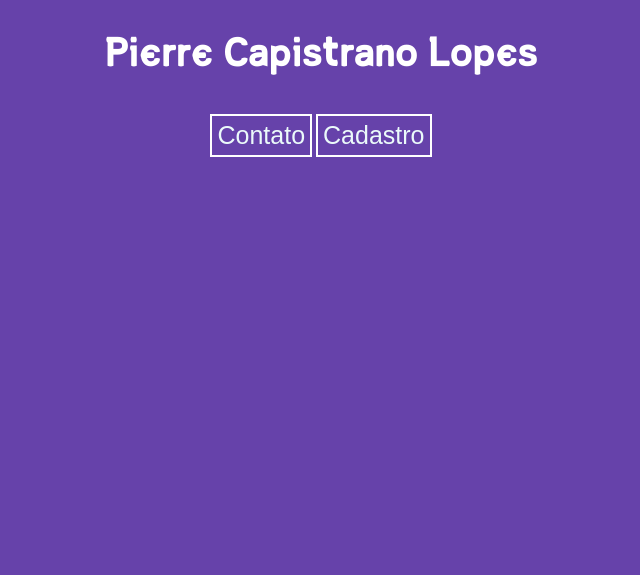
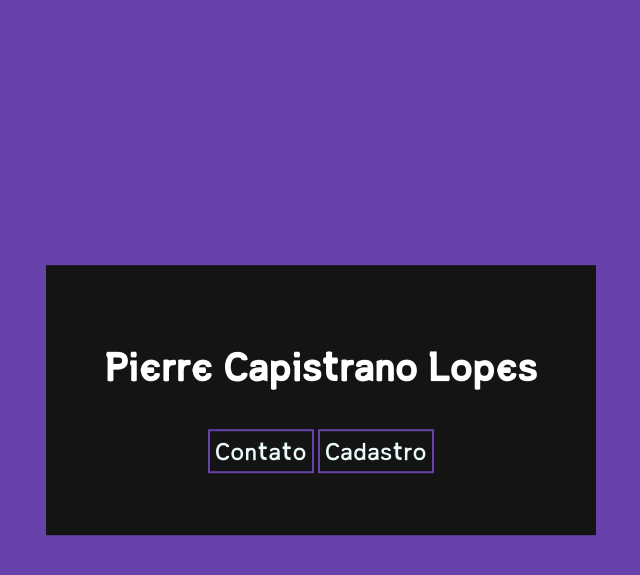
Before and after one commit to marcondesmacaneiro/aula_webi_2021, a PHP site: page / in a window 1280 px wide. Shown: the top 575 px of the page, without its empty margins (319-959 px from the left). Run offline with PHP 8.4, Linux system fonts and the light colour scheme.

Commit message:
Ajustado paginas

```diff
--- a/pierre_lopes/cadastro.html
+++ b/pierre_lopes/cadastro.html
@@ -75,12 +75,10 @@
                         <td> <button type="submit" class="enviar">Enviar</button></td>
                         <td> </td>
                     </tr>
-                    <tr>
-                        <td><a href="index.html"><button type="submit" class="enviar">Voltar</button></a> </td>
-                    </tr>
                 </tbody>
             </table>
         </form>
+        <a href="index.html"><button class="enviar">Voltar</button></a>
     </div>
 </body>
 
--- a/pierre_lopes/contato.html
+++ b/pierre_lopes/contato.html
@@ -8,12 +8,14 @@
     <title>Document</title>
 </head>
 <body>
+    <div class="infocontato">
         <address class="contato">
             <p>Pierre Capistrano Lopes</p>
             <p>Email: <a href="pierre.clopes@unidavi.edu.br" target="_blank">pierre.clopes@gmail.com</a></p>
             <p>Telefone: (47)99786-8008</p>
             <p>Rio do Sul/SC</p>
         </address>
-    <a href="cadastro.html"><button  class="botao">Cadastro</button></a>
+        <a href="index.html"><button  class="botao">Voltar</button></a>
+    </div>
 </body>
 </html>
--- a/pierre_lopes/formulario.css
+++ b/pierre_lopes/formulario.css
@@ -22,7 +22,7 @@ body{
     transform: translate(-50%,-50%);
     background-color: #141414;
     padding: 50px;
-    height: 800px;
+    height: 850px;
 }
 h1{
     float: left;
--- a/pierre_lopes/index.html
+++ b/pierre_lopes/index.html
@@ -8,8 +8,10 @@
     <title>Document</title>
 </head>
 <body>
-    <h1>Pierre Capistrano Lopes</h1>
-    <a href="contato.html"><button  class="botao">Contato</button></a>
-    <a href="cadastro.html"><button  class="botao">Cadastro</button></a>
+    <div class="infocontato">
+        <h1>Pierre Capistrano Lopes</h1>
+        <a href="contato.html"><button  class="botao">Contato</button></a>
+        <a href="cadastro.html"><button  class="botao">Cadastro</button></a>
+    </div>
 </body>
 </html>
--- a/pierre_lopes/style.css
+++ b/pierre_lopes/style.css
@@ -1,6 +1,10 @@
 @font-face{
     font-family: mandinga;
     src:url('MANDINGA.woff');
+}
+*{
+    font-family: mandinga;
+    color: aliceblue;
 }
 
 body{
@@ -10,7 +14,6 @@ body{
 }
 
 .pagcompleta{
-    width: 50%;
     margin: auto;
     margin-bottom: 100px;
     position: relative;
@@ -38,11 +41,11 @@ p,ul{
 }
 .contato a{
     text-decoration: none;
-    color:rgb(255, 0, 0);
+    color:#6642aa;
 }
 .botao{
     background: none;
-    border: 2px solid white;
+    border: 2px solid #6642aa;
     color: rgb(235, 250, 250)   ;
     padding: 5px;
     font-size: 25px;
@@ -50,6 +53,16 @@ p,ul{
     margin: 12px 0 ;
 }
 .botao:hover{
-    background-color: #ec1f1f;
+    background-color: #6642aa;
     transition-duration: 0.4s;
 }
+.infocontato{
+    width: 450px;
+    position: absolute;
+    top: 50%;
+    left: 50%;
+    transform: translate(-50%,-50%);
+    background-color: #141414;
+    padding: 50px;
+
+}
```
Lines whose indentation alone changed are shown as unchanged.
